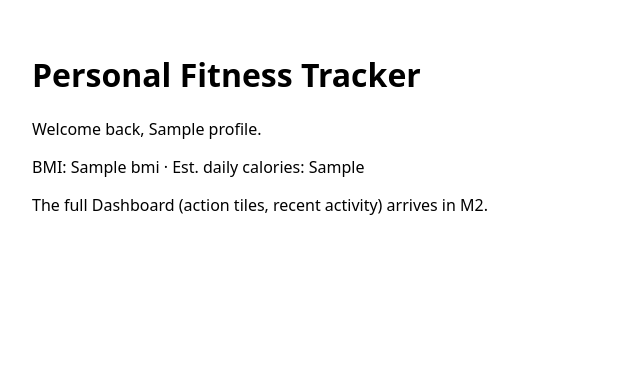
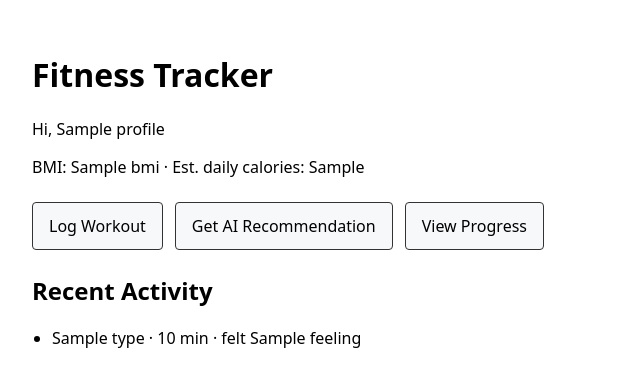
Before and after one commit to MSF998/fde-01-personal-fitness-tracker-ai-assistant, a FastAPI app: template app/templates/index.html in a window 1280 px wide. Shown: the top 387 px of the page, without its empty margins (0-640 px from the left). Run offline with FastAPI, Linux system fonts and the light colour scheme; the template is opened without the code that fills it: most values are stand-ins (such as "Sample title", 1, 10 or a date in 2020).

Commit message:
Add workout listing and dashboard enhancements with modals for logging and AI recommendations

```diff
--- a/app/routes/pages.py
+++ b/app/routes/pages.py
@@ -1,7 +1,7 @@
 from fastapi import APIRouter, Request
 from fastapi.responses import HTMLResponse, RedirectResponse
 
-from app.data_access import get_profile
+from app.data_access import get_profile, list_workouts
 from app.formulas import calculate_bmi, calculate_estimated_daily_calories
 from app.templating import templates
 
@@ -10,7 +10,8 @@ router = APIRouter()
 
 @router.get("/", response_class=HTMLResponse)
 def dashboard(request: Request):
-    """docs/user-flows.md Flow 1/0 — redirect-if-no-profile. Full Dashboard is M2's job."""
+    """docs/wireframes.md Screen 2. Log Workout / Get AI Recommendation tiles open placeholder
+    modals until M3/M5 fill them in; View Progress links to /progress (404 until M4)."""
     profile = get_profile()
     if profile is None:
         return RedirectResponse(url="/profile/new", status_code=303)
@@ -21,6 +22,7 @@ def dashboard(request: Request):
         "estimated_daily_calories": calculate_estimated_daily_calories(
             profile["weight_kg"], profile["height_cm"], profile["age"]
         ),
+        "workouts": list_workouts(limit=5),
     }
     return templates.TemplateResponse(request, "index.html", context)
 
--- a/app/static/css/style.css
+++ b/app/static/css/style.css
@@ -22,3 +22,34 @@ body {
     margin: 0;
     min-height: 1.1em;
 }
+
+.tiles {
+    display: flex;
+    gap: 0.75rem;
+    margin: 1.5rem 0;
+}
+
+.tile {
+    padding: 0.75rem 1rem;
+    border: 1px solid #333;
+    border-radius: 4px;
+    background: #f6f8fa;
+    text-decoration: none;
+    color: inherit;
+    font: inherit;
+    cursor: pointer;
+}
+
+.activity-list {
+    padding-left: 1.25rem;
+}
+
+dialog {
+    border: 1px solid #333;
+    border-radius: 4px;
+    padding: 1.5rem;
+}
+
+dialog::backdrop {
+    background: rgba(0, 0, 0, 0.4);
+}
--- /dev/null
+++ b/app/static/js/dashboard.js
@@ -0,0 +1,11 @@
+document.querySelectorAll("[data-modal-target]").forEach((trigger) => {
+    trigger.addEventListener("click", () => {
+        document.getElementById(trigger.dataset.modalTarget).showModal();
+    });
+});
+
+document.querySelectorAll("[data-modal-close]").forEach((closeBtn) => {
+    closeBtn.addEventListener("click", () => {
+        closeBtn.closest("dialog").close();
+    });
+});
--- a/app/templates/index.html
+++ b/app/templates/index.html
@@ -3,15 +3,47 @@
 <head>
     <meta charset="utf-8">
     <meta name="viewport" content="width=device-width, initial-scale=1">
-    <title>Personal Fitness Tracker</title>
+    <title>Dashboard — Personal Fitness Tracker</title>
     <link rel="stylesheet" href="/static/css/style.css">
 </head>
 <body>
+    <header>
+        <h1>Fitness Tracker</h1>
+    </header>
     <main>
-        <h1>Personal Fitness Tracker</h1>
-        <p>Welcome back, {{ profile.name }}.</p>
+        <p>Hi, {{ profile.name }}</p>
         <p>BMI: {{ bmi }} &middot; Est. daily calories: {{ estimated_daily_calories }}</p>
-        <p>The full Dashboard (action tiles, recent activity) arrives in M2.</p>
+
+        <div class="tiles">
+            <button type="button" class="tile" data-modal-target="log-workout-modal">Log Workout</button>
+            <button type="button" class="tile" data-modal-target="ai-recommendation-modal">Get AI Recommendation</button>
+            <a class="tile" href="/progress">View Progress</a>
+        </div>
+
+        <section>
+            <h2>Recent Activity</h2>
+            {% if workouts %}
+            <ul class="activity-list">
+                {% for workout in workouts %}
+                <li>{{ workout.type }} &middot; {{ workout.duration_minutes }} min &middot; felt {{ workout.feeling }}</li>
+                {% endfor %}
+            </ul>
+            {% else %}
+            <p>No workouts logged yet.</p>
+            {% endif %}
+        </section>
     </main>
+
+    <dialog id="log-workout-modal">
+        <p>Log Workout form arrives in M3.</p>
+        <button type="button" data-modal-close>Close</button>
+    </dialog>
+
+    <dialog id="ai-recommendation-modal">
+        <p>AI Recommendation arrives in M5.</p>
+        <button type="button" data-modal-close>Close</button>
+    </dialog>
+
+    <script src="/static/js/dashboard.js"></script>
 </body>
 </html>
```
Also changed, not shown: app/data_access.py (+13 -0 lines).
